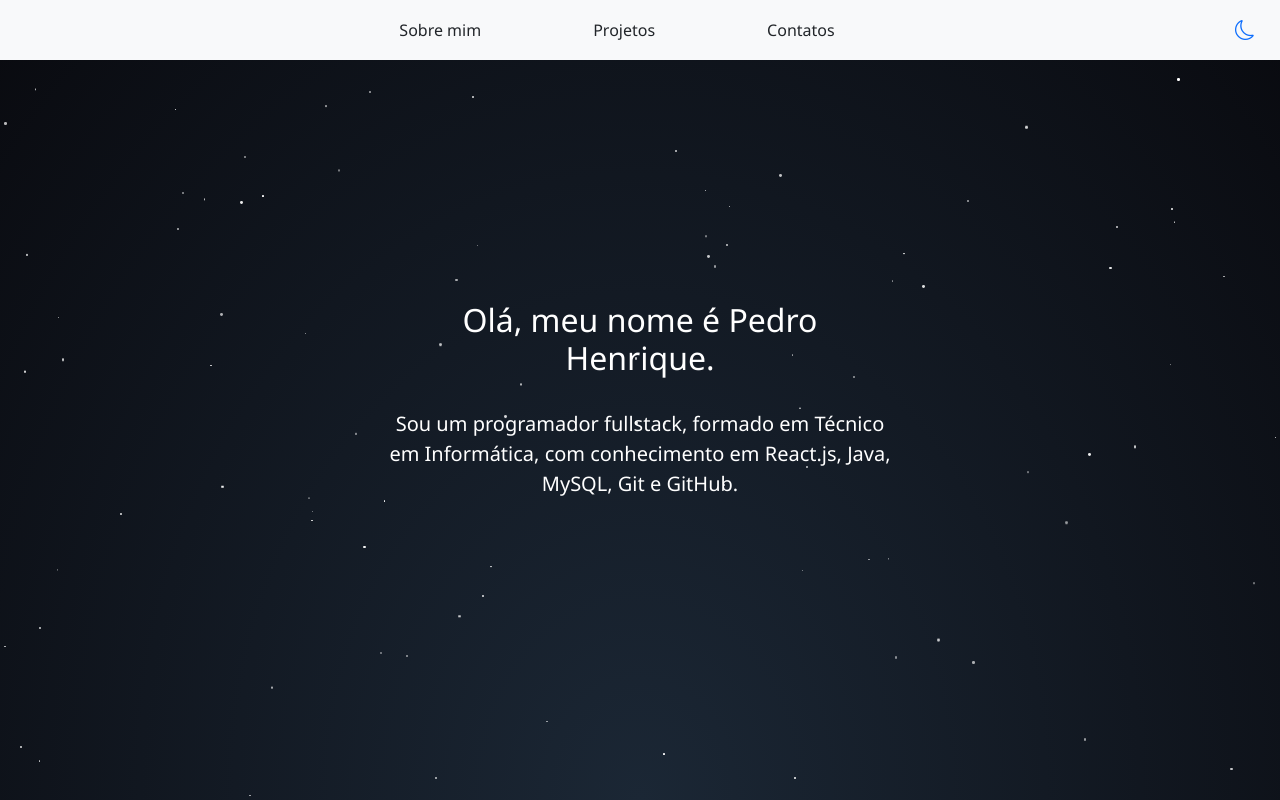
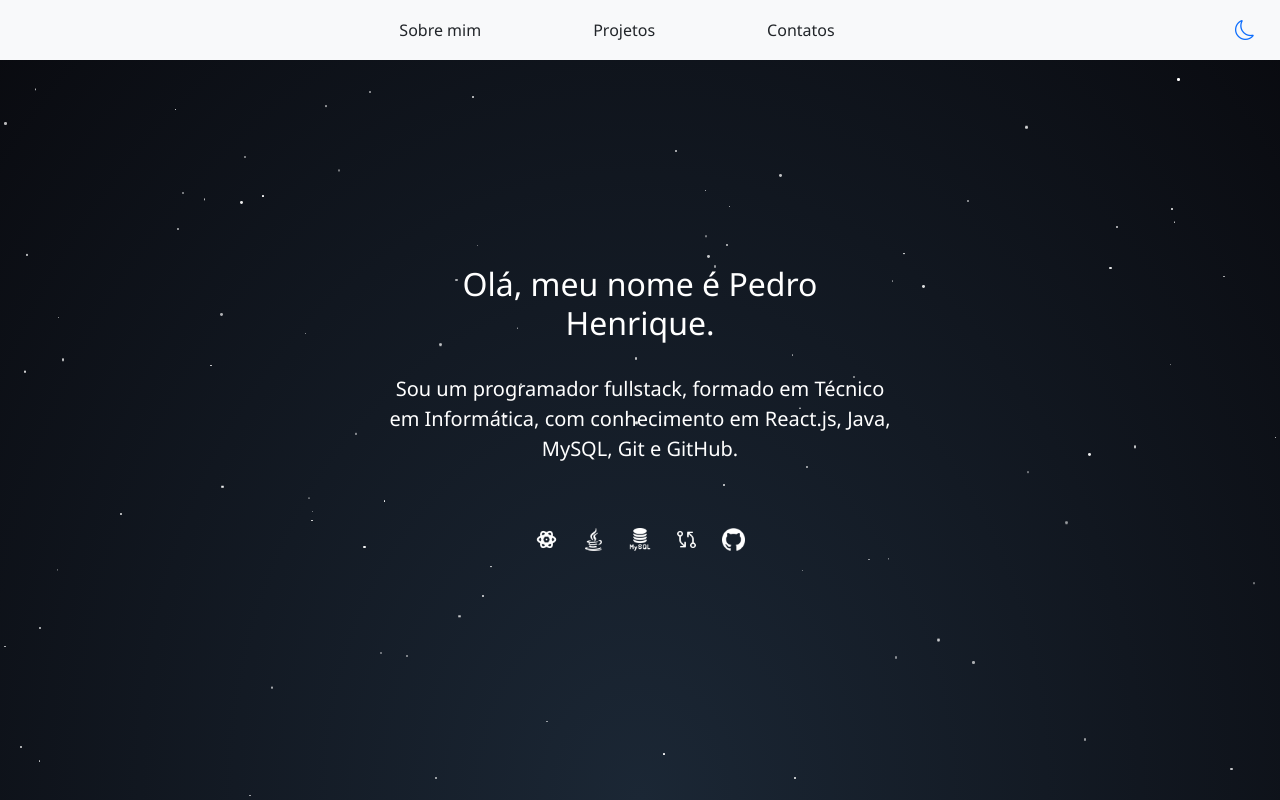
Before and after one commit to pedromendonx/ProjetoPortfolioReact, a React (Vite) app: page / in a window 1280 px wide. Built offline with nearby package versions, Linux system fonts and the light colour scheme.

Commit message:
icons estlizados e modo escuro atualizado

```diff
--- a/src/assets/style/home.css
+++ b/src/assets/style/home.css
@@ -16,3 +16,9 @@ section#home span#subtitle {
     margin-right: 2rem;
     font-size: 1.5rem;
 }
+
+.img-size {
+    width: 2rem;
+    height: 2rem;
+    filter: invert(1);
+}
--- a/src/components/portfolio/Home.jsx
+++ b/src/components/portfolio/Home.jsx
@@ -1,4 +1,9 @@
 import "../../assets/style/home.css";
+import ReactImg from "../../assets/image/image.png"
+import JavaImg from "../../assets/image/java.png"
+import MysqlImg from "../../assets/image/mysql.png"
+import GitImg from "../../assets/image/repositorio-git.png"
+import GithubImg from "../../assets/image/github.png"
 import StarrySky from "./StarrySky";
 
 function Home() {
@@ -8,9 +13,9 @@ function Home() {
     <main>
       <section id="home" className="row m-0 p-0 container-fluid min-vh-100 position-relative starry-section">
 
-      <StarrySky numStars={100} />
+        <StarrySky numStars={100} />
 
-        <div className="col-md-5 d-flex justify-content-center align-items-center flex-column mx-auto py-5 position-relative z-2">
+        <div className="col-md-5 d-flex justify-content-center align-items-center flex-column mx-auto py-5 position-relative z-2 mb-4 pb-4">
           <h1 className="text-white text-center text-shadow display-4 mb-3 mt-3">
             Olá, meu nome é Pedro Henrique.
           </h1>
@@ -18,8 +23,18 @@ function Home() {
             Sou um programador fullstack, formado em Técnico em Informática, com conhecimento em React.js, Java, MySQL, Git e GitHub.
           </span>
 
+          <div className="icons icons-up row mx-auto mt-4 pt-4">
+          <div className="col-md-2 col-12 mx-auto d-flex justify-content-center align-items-center gap-4">
+            <img src={ReactImg} alt="" className="img-fluid justify-content-center img-size" />
+            <img src={JavaImg} alt="" className="img-fluid justify-content-center img-size"/>
+            <img src={MysqlImg} alt="" className="img-fluid justify-content-center img-size"/>
+            <img src={GitImg} alt="" className="img-fluid justify-content-center img-size" />
+            <img src={GithubImg} alt="" className="img-fluid justify-content-center img-size"/>
+            </div>
+        </div>
 
         </div>
+
       </section>
     </main>
   );
--- a/src/components/portfolio/Menu.jsx
+++ b/src/components/portfolio/Menu.jsx
@@ -1,5 +1,6 @@
 import React, { useState, useEffect } from 'react';
 import '../../assets/style/menu.css';
+import '../../assets/style/home.css'
 
 function Menu() {
   const [darkMode, setDarkMode] = useState(() => {
@@ -10,9 +11,19 @@ function Menu() {
     if(darkMode) {
       document.documentElement.setAttribute('data-bs-theme', 'dark');
       document.body.classList.add('bg-black');
+
+      const images = document.getElementsByClassName('img-size');
+      Array.from(images).forEach(image => {
+        image.style.filter = 'invert(0)';
+      });
     } else {
       document.documentElement.setAttribute('data-bs-theme', 'light');
       document.body.classList.remove('bg-black');
+
+      const images = document.getElementsByClassName('img-size');
+      Array.from(images).forEach(image => {
+        image.style.filter = 'invert(1)';
+      });
     }
     localStorage.setItem('darkMode', darkMode);
   }, [darkMode]);
```
Also changed, not shown: src/assets/image/java.png.
